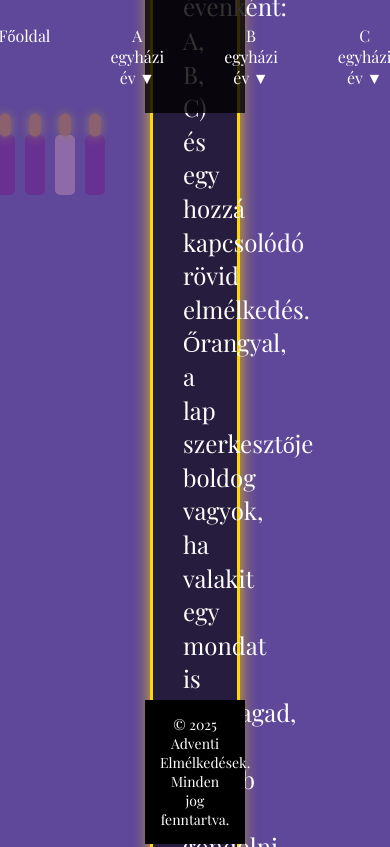
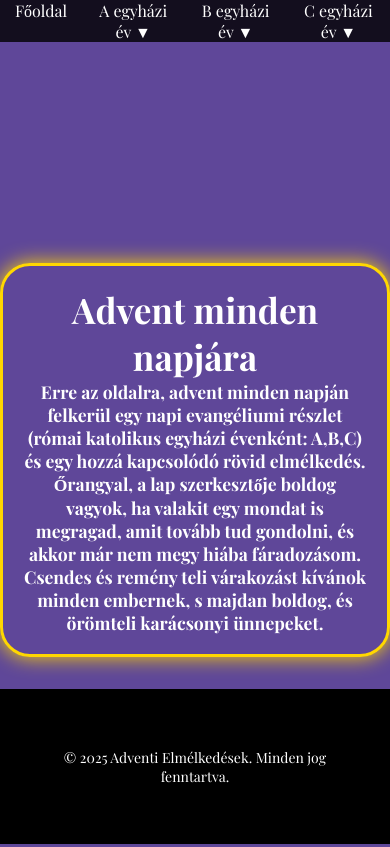
Before and after one commit to Misi262/Adventi-napok, a plain HTML site: page index.html in a window 390 px wide. Shown: the top 847 px of the page. Drawn offline with nearby package versions, Linux system fonts and the light colour scheme.

Commit message:
index.html

```diff
--- a/index.html
+++ b/index.html
@@ -8,14 +8,14 @@
     <script src="https://code.jquery.com/jquery-3.6.0.min.js"></script>
     <style>
         * {
-            margin: 0;
-            padding: 0;
+            margin: 0px;
+            padding: 0%;
             box-sizing: border-box;
         }
 
         body {
     font-family: 'Playfair Display', serif;
-            background: #5F4799;
+    background: #5F4799; /* Nagyon élénk adventi lila */
     text-align: center;
     overflow: hidden;
     height: 100vh;
@@ -24,14 +24,13 @@
     justify-content: center;
     align-items: center;
        }
-
         /* Navigáció */
         .navbar {
             background: rgba(0, 0, 0, 0.8);
-            width: 100px;
-            padding: 15px 0;
+            width: 100%;
+            padding: 15 0px;
             position: absolute;
-            top: 0;
+            top: 0px;
             text-align: center;
         }
 
@@ -49,7 +48,7 @@
         .menu > li > a {
             color: white;
             text-decoration: none;
-            padding: 10px 15px;
+            padding: 10 15%;
             display: block;
             transition: all 0.3s ease-in-out;
         }
@@ -66,11 +65,11 @@
             position: absolute;
             background: rgba(0, 0, 0, 0.9);
             list-style: none;
-            padding: 0;
-            margin: 0;
+            padding: 0%;
+            margin: 0px;
             top: 100px;
-            left: 0;
-            width: 200px;
+            left: 0px;
+            width: 200%;
             z-index: 1000;
         }
 
@@ -79,7 +78,7 @@
         }
 
         .submenu a {
-            padding: 10px;
+            padding: 10%;
             display: block;
             color: white;
             text-decoration: none;
@@ -90,7 +89,7 @@
         }
 
         .submenu .submenu {
-            left: 100px;
+            left: 100%;
             top: 0;
         }
 
@@ -101,69 +100,42 @@
 
         /* Tartalom */
         .container {
-    max-width: 90px;
-    background: rgba(0, 0, 0, 0.6);
-    padding: 30px;
-    border-radius: 30px;
-    border: 3px solid gold;
-    box-shadow: 0 0 20px rgba(255, 215, 0, 1);
-    text-align: justify;
-    font-size: 25px;
-    font-weight: bold;
-    color: white;
-    margin-top: 100px;
-    animation: glow 2s infinite alternate ease-in-out;
+         max-width: 1500px /* Nagyobb méret */
+         background: rgba(0, 0, 0, 0.6); /* Sötétebb háttér a kontrasztért */
+         padding: 50%; /* Több belső tér */
+         border-radius: 30px; /* Lekerekített sarkok */
+         border: 3px solid gold; /* Vastagabb arany szegély */
+         box-shadow: 0 0 20px rgba(255, 215, 0, 1); /* Erős arany fényhatás */
+         text-align: center; /* Középre igazított szöveg */
+         font-size: 25px; /* Nagyobb betűméret */
+         font-weight: bold; /* Félkövér szöveg */
+         color: white; /* Fehér szöveg a jobb olvashatóságért */
+         margin-top: 75px; /* Kicsit lentebb hozza a szöveget */
         }
-
-       /* Cím (h1) külön formázása */
-      .container h1 {
-    font-size: 40px;  /* Nagyobb betűméret */
-    text-align: center; /* Középre igazított cím */
-    font-weight: 650; /* Vastagabb betű */
-    color: gold; /* Arany színű cím */
-    text-shadow: 0 0 9px rgba(255, 215, 0, 1); /* Fénylő hatás */
-    margin-bottom: 20px; /* Távolság a tartalomtól */
-      }
-
-       /* Tartalom (p) külön formázása */
-     .container p {
-    font-size: 24px; /* Kisebb betűméret a tartalomhoz */
-    font-weight: 400; /* Normál betűsúly */
-    line-height: 1.4; /* Szellősebb sorköz */
-    color: white; /* Fehér színű szöveg */
-      }
-
-      /* Arany fény pulzáló animáció */
-@keyframes glow {
-    0% { box-shadow: 0 0 10px rgba(255, 215, 0, 0.6); }
-    100% { box-shadow: 0 0 25px rgba(255, 215, 0, 1); }
-      }
-
        /* Lábléc */
         .footer {
             background: black;
             color: white;
             text-align: center;
-            padding: 15px;
+            padding: 15%;
             position: absolute;
             bottom: 0;
-            width: 100px;
+            width: 100%;
             font-size: 14px;
         }
         .gyertyak-container {
             position: absolute;
-            top: 135px;
+            top: 125px; /* A container fölé helyezi a gyertyákat */
             left: 50px;
-            transform: translateX(-50%);
+            transform: translateX(-50px);
             display: flex;
             justify-content: center;
-            flex-wrap: nowrap;
-            gap: 30px;
+            gap: 50px;
         }
 
         .gyertya {
-            width: 60px;
-            height: 120px;
+            width: 50%;
+            height: 100%;
             border-radius: 5px;
             position: relative;
             opacity: 0.3;
@@ -179,35 +151,43 @@
         .lang {
             position: absolute;
             top: -20px;
-            left: 50%;
-            width: 15px;
-            height: 25px;
+            left: 50px;
+            width: 15%;
+            height: 25%;
             background: orange;
             border-radius: 50px;
-            transform: translateX(-50%);
+            transform: translateX(-50px);
             opacity: 0;
             box-shadow: 0 0 10px yellow;
             animation: flame 1.5s infinite alternate ease-in-out;
         }
 
         @keyframes flame {
-            0% { transform: translateX(-50%) scale(1); opacity: 0.8; }
-            100% { transform: translateX(-50%) scale(1.2); opacity: 1; }
+            0% { transform: translateX(-50px) scale(1); opacity: 0.8; }
+            100% { transform: translateX(-50px) scale(1.2); opacity: 1; }
+        }
+        /* Mobil nézet (max. 600px széles képernyőkre) */
+@media (max-width: 600px) {
+    .container {
+        font-size: 1rem; /* Kisebb betűméret mobilon */
+        padding: 10px; /* Kisebb belső tér */
     }
 
-        @media (max-width: 600px) {
     .gyertyak-container {
-                flex-direction: row;
-                justify-content: center;
-                gap: 10px;
+        flex-direction: row; /* Mindig vízszintes marad */
+        flex-wrap: nowrap; /* Ne törje új sorba */
+        justify-content: center; /* Középre igazítás */
+        gap: 10px; /* Kisebb távolság, hogy elférjenek telefonon */
     }
-            .gyertya {
-                width: 20px;
-                height: 60px;
+/* Tabletes nézet (max. 1024px széles kijelzőkre) */
+@media (max-width: 1024px) {
+    .container {
+        font-size: 1.1rem;
+        padding: 20px;
     }
-            .lang {
-                width: 10px;
-                height: 20px;
+
+    .gyertyak-container {
+        gap: 20px;
     }
 }
     </style>
@@ -371,12 +351,30 @@
     <!-- Főoldal Tartalom -->
     <div class="container">
         <h1>Advent minden napjára</h1>
-        <p> Erre az oldalra, advent minden napján felkerül egy napi evangéliumi részlet (római katolikus egyházi évenként: A, B, C) és egy hozzá kapcsolódó rövid elmélkedés.</p>
-        <p> Őrangyal, a lap szerkesztője boldog vagyok, ha valakit egy mondat is megragad, amit tovább tud gondolni, és akkor már nem megy hiába fáradozásom.</p>
-        <p> Csendes és remény teli várakozást kívánok minden embernek, s majdan boldog, és örömteli karácsonyi ünnepeket.</p>
+        <p>Erre az oldalra, advent minden napján felkerül egy napi evangéliumi részlet (római katolikus egyházi évenként: A,B,C) és egy hozzá kapcsolódó rövid elmélkedés.</p>
+        <p>Őrangyal, a lap szerkesztője boldog vagyok, ha valakit egy mondat is megragad, amit tovább tud gondolni, és akkor már nem megy hiába fáradozásom.</p>
+        <p>Csendes és remény teli várakozást kívánok minden embernek, s majdan boldog, és örömteli karácsonyi ünnepeket.
     </div>
-
     <!-- Lábléc -->
     <div class="footer">© 2025 Adventi Elmélkedések. Minden jog fenntartva.</div>
+    <script>
+    function adventiGyertyak() {
+        const datum = new Date();
+        const honap = datum.getMonth() + 1;
+        const nap = datum.getDate();
+        let gyertyaSzam = 0;
+
+        if (honap === 12 && nap >= 03) gyertyaSzam = 1;  // 1. advent (dec. 03.)
+        if (honap === 12 && nap >= 10) gyertyaSzam = 2; // 2. advent (dec. 10.)
+        if (honap === 12 && nap >= 17) gyertyaSzam = 3; // 3. advent (dec. 17.)
+        if (honap === 12 && nap >= 24) gyertyaSzam = 4; // 4. advent (dec. 24.)
+
+        for (let i = 1; i <= gyertyaSzam; i++) {
+            document.getElementById("gyertya" + i).style.opacity = "1";
+            document.getElementById("lang" + i).style.opacity = "1";
+        }
+    }
+     window.onload = adventiGyertyak;
+  </script>
  </body>
 </html>
```
Lines whose indentation alone changed are shown as unchanged.
